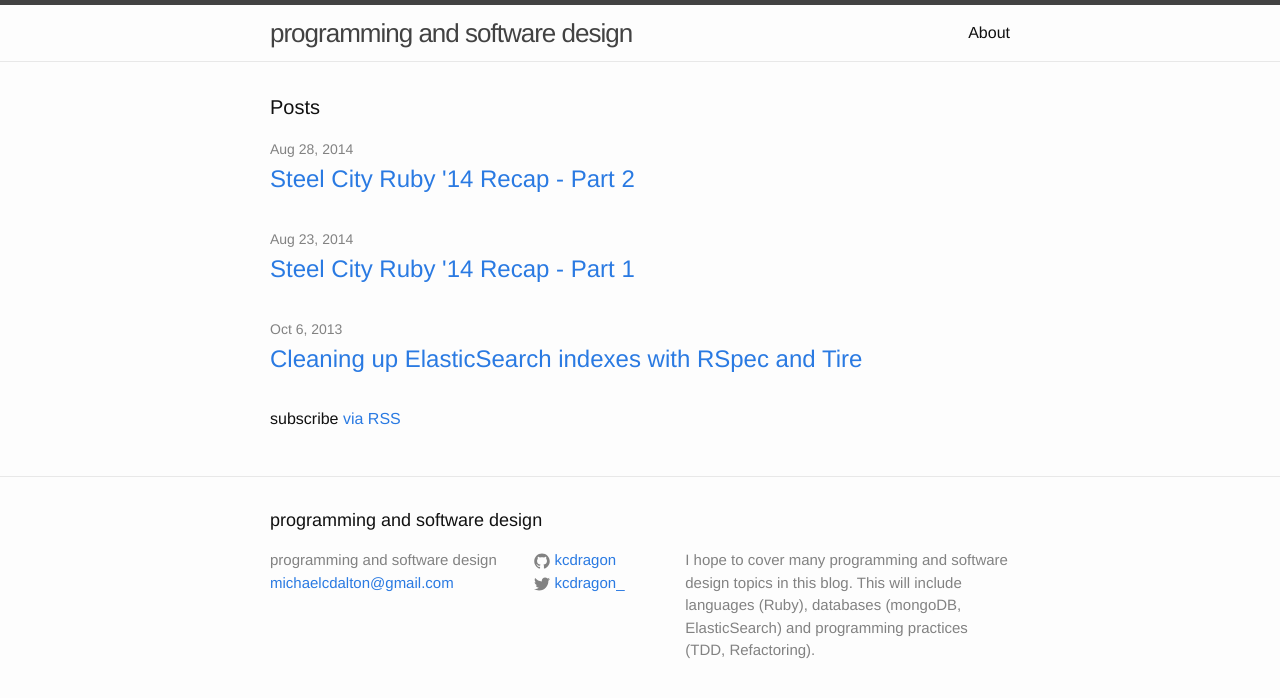
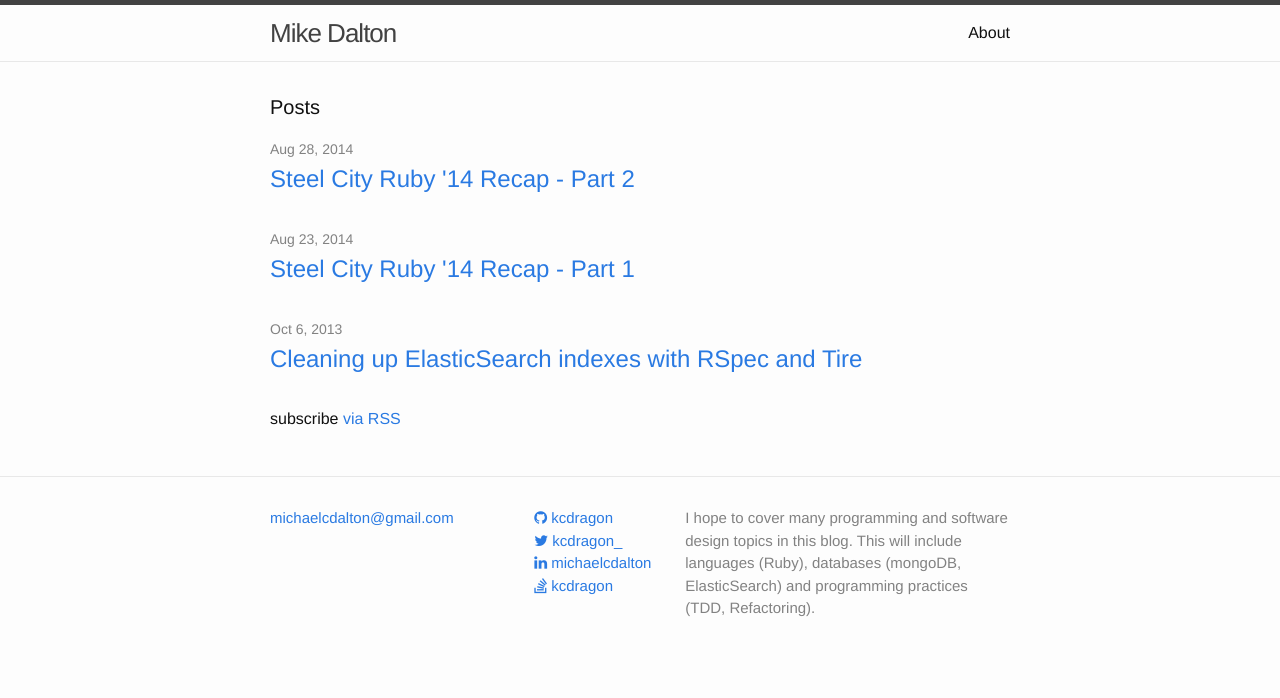
Before and after one commit to kcdragon/kcdragon.github.io, a Jekyll site: the page built from index.html, in a window 1280 px wide. Shown: the top 698 px of the page. Built offline with Jekyll 4.4.1, drawn with Linux system fonts in a browser that asks for light colours; nearby versions of some CDN libraries.

Commit message:
Changing name of site, adding more social networks

```diff
--- a/_config.yml
+++ b/_config.yml
@@ -1,5 +1,5 @@
 # Site settings
-title: programming and software design
+title: Mike Dalton
 email: michaelcdalton@gmail.com
 description: > # this means to ignore newlines until "baseurl:"
   I hope to cover many programming and software design topics in this blog.
@@ -8,6 +8,8 @@ baseurl: "" # the subpath of your site, e.g. /blog/
 url: "http://www.mikedalton.co" # the base hostname & protocol for your site
 twitter_username: kcdragon_
 github_username:  kcdragon
+linkedin_username:  michaelcdalton
+stackoverflow_username:  kcdragon
 
 # Build settings
 markdown: kramdown
--- a/_includes/footer.html
+++ b/_includes/footer.html
@@ -2,12 +2,9 @@
 
   <div class="wrapper">
 
-    <h2 class="footer-heading">{{ site.title }}</h2>
-
     <div class="footer-col-wrapper">
       <div class="footer-col  footer-col-1">
         <ul class="contact-list">
-          <li>{{ site.title }}</li>
           <li><a href="mailto:{{ site.email }}">{{ site.email }}</a></li>
         </ul>
       </div>
@@ -17,12 +14,7 @@
           {% if site.github_username %}
           <li>
             <a href="https://github.com/{{ site.github_username }}">
-              <span class="icon  icon--github">
-                <svg viewBox="0 0 16 16">
-                  <path fill="#828282" d="M7.999,0.431c-4.285,0-7.76,3.474-7.76,7.761 c0,3.428,2.223,6.337,5.307,7.363c0.388,0.071,0.53-0.168,0.53-0.374c0-0.184-0.007-0.672-0.01-1.32 c-2.159,0.469-2.614-1.04-2.614-1.04c-0.353-0.896-0.862-1.135-0.862-1.135c-0.705-0.481,0.053-0.472,0.053-0.472 c0.779,0.055,1.189,0.8,1.189,0.8c0.692,1.186,1.816,0.843,2.258,0.645c0.071-0.502,0.271-0.843,0.493-1.037 C4.86,11.425,3.049,10.76,3.049,7.786c0-0.847,0.302-1.54,0.799-2.082C3.768,5.507,3.501,4.718,3.924,3.65 c0,0,0.652-0.209,2.134,0.796C6.677,4.273,7.34,4.187,8,4.184c0.659,0.003,1.323,0.089,1.943,0.261 c1.482-1.004,2.132-0.796,2.132-0.796c0.423,1.068,0.157,1.857,0.077,2.054c0.497,0.542,0.798,1.235,0.798,2.082 c0,2.981-1.814,3.637-3.543,3.829c0.279,0.24,0.527,0.713,0.527,1.437c0,1.037-0.01,1.874-0.01,2.129 c0,0.208,0.14,0.449,0.534,0.373c3.081-1.028,5.302-3.935,5.302-7.362C15.76,3.906,12.285,0.431,7.999,0.431z"/>
-                </svg>
-              </span>
-
+              <i class="fa fa-github"></i>
               <span class="username">{{ site.github_username }}</span>
             </a>
           </li>
@@ -31,14 +23,26 @@
           {% if site.twitter_username %}
           <li>
             <a href="https://twitter.com/{{ site.twitter_username }}">
-              <span class="icon  icon--twitter">
-                <svg viewBox="0 0 16 16">
-                  <path fill="#828282" d="M15.969,3.058c-0.586,0.26-1.217,0.436-1.878,0.515c0.675-0.405,1.194-1.045,1.438-1.809
-                  c-0.632,0.375-1.332,0.647-2.076,0.793c-0.596-0.636-1.446-1.033-2.387-1.033c-1.806,0-3.27,1.464-3.27,3.27 c0,0.256,0.029,0.506,0.085,0.745C5.163,5.404,2.753,4.102,1.14,2.124C0.859,2.607,0.698,3.168,0.698,3.767 c0,1.134,0.577,2.135,1.455,2.722C1.616,6.472,1.112,6.325,0.671,6.08c0,0.014,0,0.027,0,0.041c0,1.584,1.127,2.906,2.623,3.206 C3.02,9.402,2.731,9.442,2.433,9.442c-0.211,0-0.416-0.021-0.615-0.059c0.416,1.299,1.624,2.245,3.055,2.271 c-1.119,0.877-2.529,1.4-4.061,1.4c-0.264,0-0.524-0.015-0.78-0.046c1.447,0.928,3.166,1.469,5.013,1.469 c6.015,0,9.304-4.983,9.304-9.304c0-0.142-0.003-0.283-0.009-0.423C14.976,4.29,15.531,3.714,15.969,3.058z"/>
-                </svg>
-              </span>
+              <i class="fa fa-twitter"></i>
+              <span class="username">{{ site.twitter_username }}</span>
+            </a>
+          </li>
+          {% endif %}
 
-              <span class="username">{{ site.twitter_username }}</span>
+          {% if site.linkedin_username %}
+          <li>
+            <a href="https://linkedin.com/in/{{ site.linkedin_username }}">
+              <i class="fa fa-linkedin"></i>
+              <span class="username">{{ site.linkedin_username }}</span>
+            </a>
+          </li>
+          {% endif %}
+
+          {% if site.stackoverflow_username %}
+          <li>
+            <a href="https://stackoverflow.com/users/617090/{{ site.stackoverflow_username }}">
+              <i class="fa fa-stack-overflow"></i>
+              <span class="username">{{ site.stackoverflow_username }}</span>
             </a>
           </li>
           {% endif %}
--- a/_includes/head.html
+++ b/_includes/head.html
@@ -7,6 +7,7 @@
     <meta name="description" content="{{ site.description }}">
 
     <link rel="stylesheet" href="{{ "/css/main.css" | prepend: site.baseurl }}">
+    <link rel="stylesheet" href="//maxcdn.bootstrapcdn.com/font-awesome/4.3.0/css/font-awesome.min.css">
     <link rel="canonical" href="{{ page.url | replace:'index.html','' | prepend: site.baseurl | prepend: site.url }}">
 
     {% if site.env == 'production' %}
@@ -19,4 +20,5 @@
 	ga('send', 'pageview');
     </script>
     {% endif %}
+
 </head>
```
